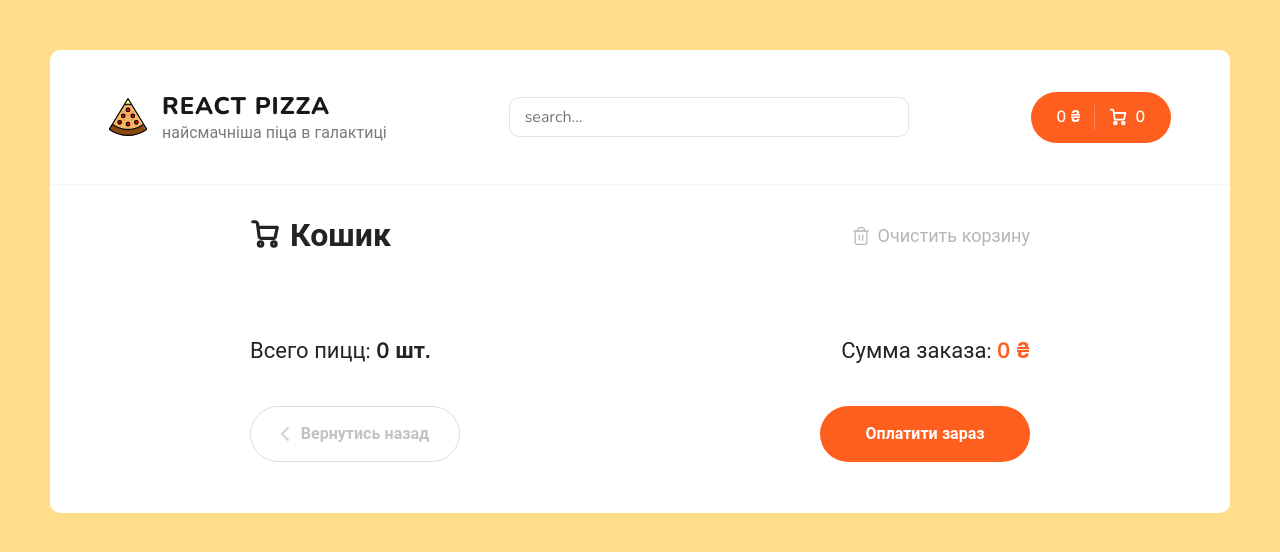
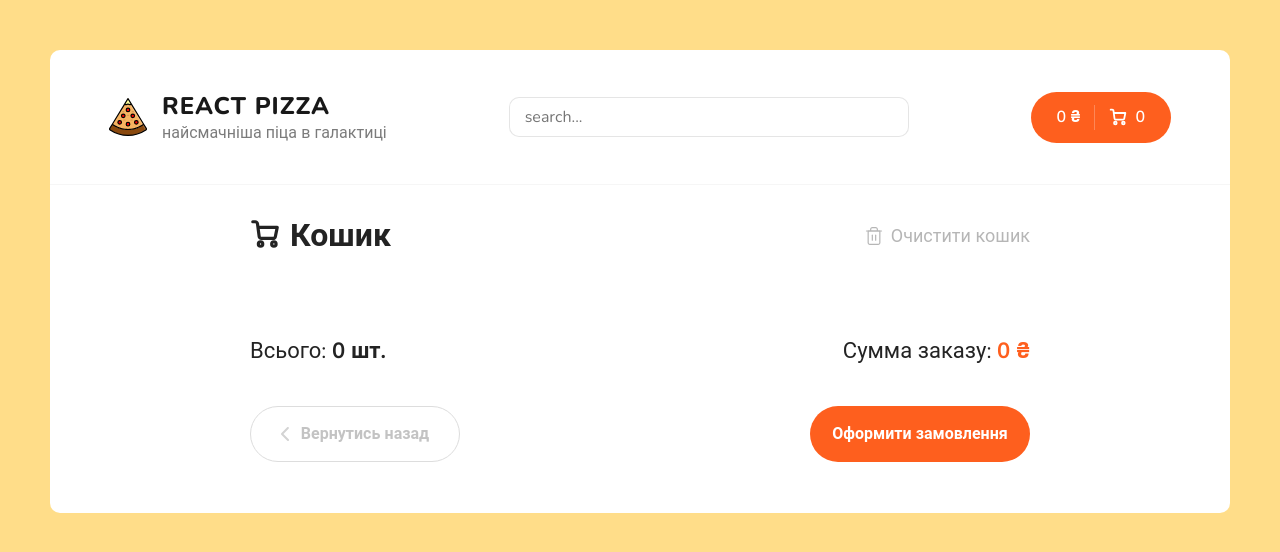
Before and after one commit to ooptifinee/rpv2, a React (Create React App) app: page /basked in a window 1280 px wide. Shown: the top 552 px of the page. Built offline with nearby package versions, Linux system fonts and the light colour scheme.

Commit message:
fixed request on reboot

```diff
--- a/src/App.jsx
+++ b/src/App.jsx
@@ -15,7 +15,7 @@ function App() {
         <Header />
         <Routes>
           <Route path="/" element={<Home />} />
-          <Route path="*" element={<Basket />} />
+          <Route path="/basked" element={<Basket />} />
         </Routes>
       </SearchContext.Provider>
     </div>
--- a/src/Pages/Basket/Basket.jsx
+++ b/src/Pages/Basket/Basket.jsx
@@ -3,7 +3,6 @@ import "./_Basket.module.scss";
 import { useDispatch, useSelector } from "react-redux";
 import CartItem from "./CartItem/CartItem";
 import { clearItems } from "../../redux/slices/cartSlice";
-
 const Basket = () => {
   const dispatch = useDispatch();
   const items = useSelector((state) => state.cart.items);
@@ -11,7 +10,6 @@ const Basket = () => {
   const allItems = useSelector((state) =>
     state.cart.items.reduce((sum, item) => sum + item.count, 0)
   );
-
   function onClickClear() {
     if (window.confirm("Очистити всі піцци ?")) {
       dispatch(clearItems());
@@ -93,7 +91,7 @@ const Basket = () => {
                 ></path>
               </svg>
               {/*------------------------------------------------------------------------------------*/}
-              <span onClick={onClickClear}>Очистить корзину</span>
+              <span onClick={onClickClear}>Очистити кошик</span>
             </div>
           </div>
           <div className="cart__items">
@@ -106,10 +104,10 @@ const Basket = () => {
           <div className="cart__bottom">
             <div className="cart__bottom-details">
               <span>
-                Всего пицц: <b>{allItems} шт.</b>
+                Всього: <b>{allItems} шт.</b>
               </span>
               <span>
-                Сумма заказа: <b>{allPrice} ₴</b>
+                Сумма заказу: <b>{allPrice} ₴</b>
               </span>
             </div>
             <div className="cart__bottom-buttons">
@@ -136,7 +134,7 @@ const Basket = () => {
                 <span>Вернутись назад</span>
               </a>
               <div className="button pay-btn">
-                <span>Оплатити зараз</span>
+                <span>Оформити замовлення</span>
               </div>
             </div>
           </div>
--- a/src/Pages/Home.jsx
+++ b/src/Pages/Home.jsx
@@ -26,9 +26,11 @@ const Home = () => {
   const { searchValue } = React.useContext(SearchContext);
   let [items, setItems] = React.useState([]);
   const [isLoading, setIsLoading] = React.useState(true);
+  const [startLoad, setStartLoad] = React.useState(true)
   const onChangeCategory = (id) => {
     dispatch(setCategoryId(id));
   };
+
   const onChangedPage = (id) => {
     dispatch(setCurrentPage(id));
   };
@@ -43,6 +45,24 @@ const Home = () => {
       isSearch.current = true;
     }
   }, []);
+
+    React.useEffect(()=> {
+      if(currentPage === 0 && startLoad){
+        function flufi(){
+          axios
+          .get(
+            'https://63091c1df8a20183f76ebb75.mockapi.io/items?page=1&limit=4&sortBy=rating&order=desc'
+          )
+          .then((res) => {
+            setItems(res.data);
+            setTimeout(()=>{
+              setStartLoad(false)
+            }, 3000)
+          });
+        }
+        flufi()
+      }
+    })
 
   const fetchPizzas = () => {
     setIsLoading(true);
@@ -97,7 +117,6 @@ const Home = () => {
             />
             <Sort />
           </div>
-
           <h2 className="content__title">Всі піцци</h2>
           <div className="content__items">{isLoading ? skeleton : pizzas}</div>
         </div>
--- a/src/components/Header.jsx
+++ b/src/components/Header.jsx
@@ -11,16 +11,16 @@ function Header() {
     <div>
       <div className="header">
         <div className="container">
-          <div className="header__logo">
+          <NavLink to={'/'} className="header__logo">
             <img width="38" src={logoSvg} alt="Pizza logo" />
             <div>
               <h1>React Pizza</h1>
               <p>найсмачніша піца в галактиці</p>
             </div>
-          </div>
+          </NavLink>
           <Search />
           <div className="header__cart">
-            <NavLink to="/cart.html" className="button button--cart">
+            <NavLink to="/basked" className="button button--cart">
               <span>{totalPrice} ₴</span>
               <div className="button__delimiter"></div>
               <svg
--- a/src/redux/slices/filterSlice.js
+++ b/src/redux/slices/filterSlice.js
@@ -2,7 +2,7 @@ import { createSlice } from "@reduxjs/toolkit";
 
 const initialState = {
   categoryId: 0,
-  currentPage: 1,
+  currentPage: 0,
   sort: {
     name: "Популярності",
     sortProperty: "rating",
--- a/src/scss/app.scss
+++ b/src/scss/app.scss
@@ -292,7 +292,7 @@ body {
       .pay-btn {
         font-size: 16px;
         font-weight: 600;
-        width: 210px;
+        width: 220px;
         padding: 16px;
       }
     }
```
